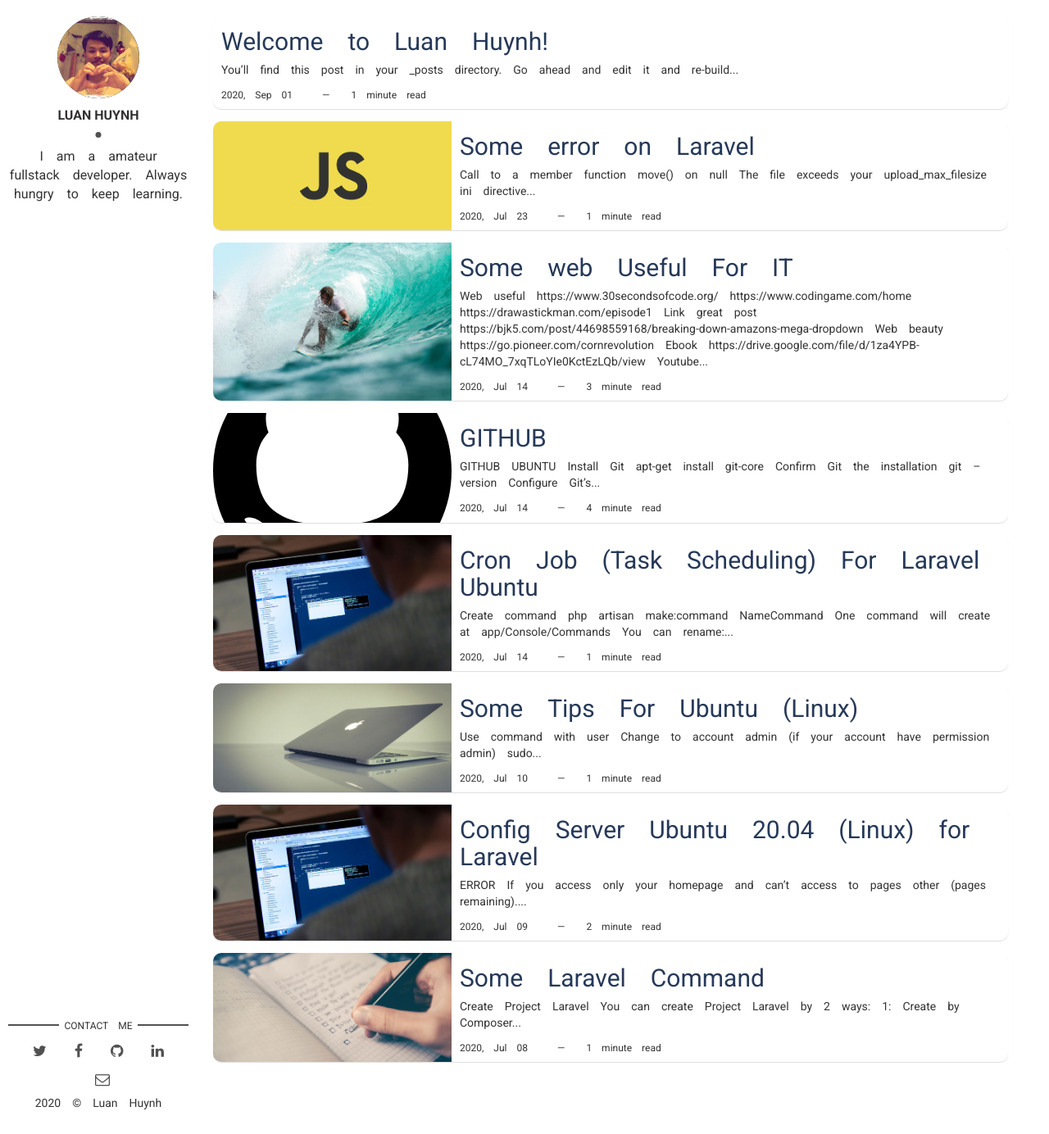
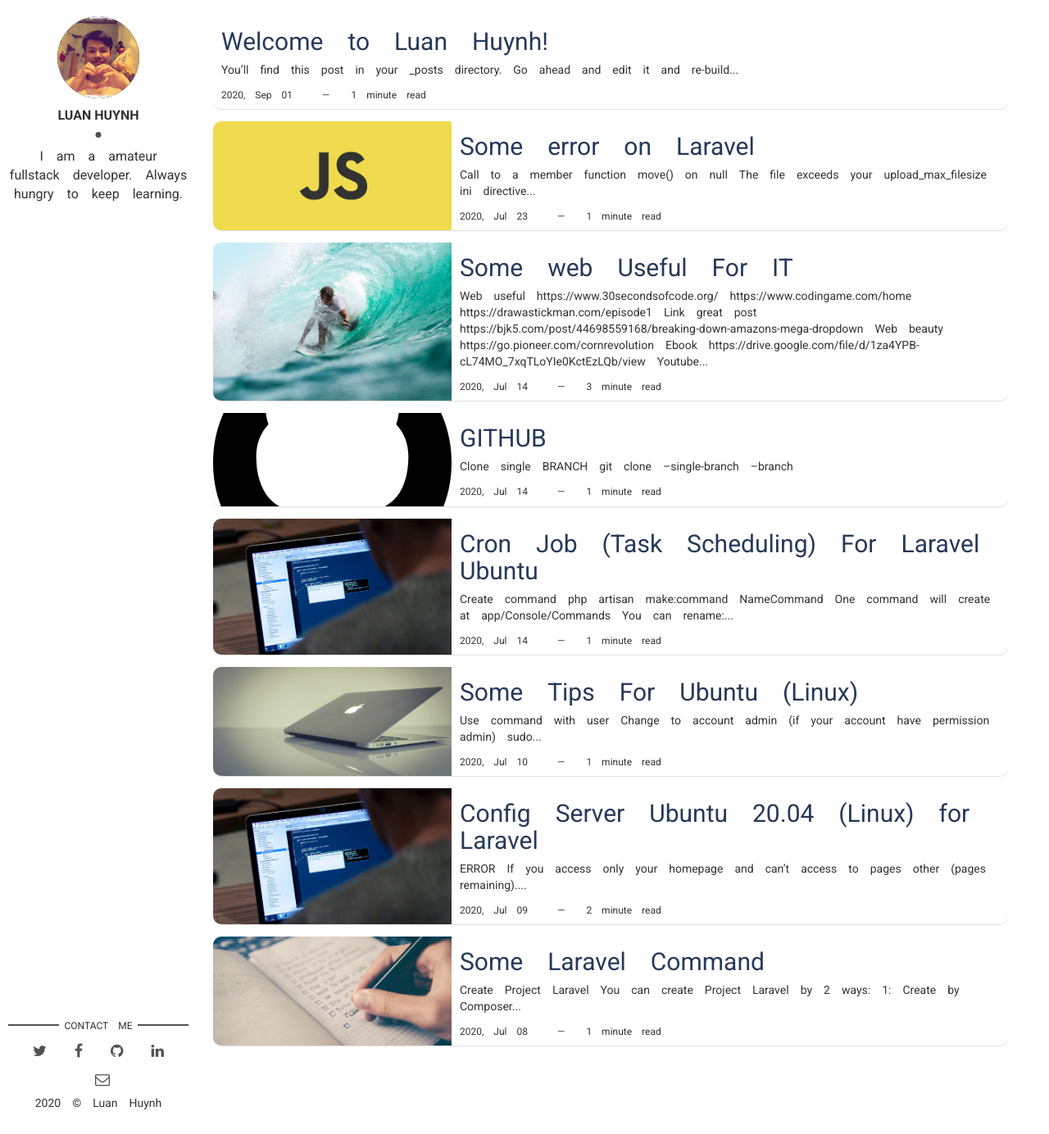
Before and after one commit to minhluan2292/blog, a Jekyll site: the page built from index.html, in a window 1280 px wide and 1384 px high. Shown: the whole window at 82% size. Built offline with Jekyll 4.4.1, drawn with Linux system fonts in a browser that asks for light colours; nearby versions of some CDN libraries; library files that are not in the unit come from our copies; the list of posts is cut into pages by our own code; part of the change alters nothing that is shown.

Commit message:
Update 2020-07-14-github.markdown

```diff
--- a/_posts/2020-07-14-github.markdown
+++ b/_posts/2020-07-14-github.markdown
@@ -7,89 +7,5 @@ img: github.svg #### Add image post (optional)
 fig-caption: #### Add figcaption (optional)
 tags: [Github]
 ---
-## GITHUB UBUNTU
-1. Install Git
->apt-get install git-core
-2. Confirm Git the installation
->git --version
-3. Configure Git’s settings (for the root user)
->git config --global user.name "testuser"
->git config --global user.email "testuser@example.com"
-4. See details using Git
->git config
-5. Create SSH Keygen to add in Github
->ssh-keygen -t rsa -b 4096 -C "yourmail@gmail.com"
-
-After that you will give the name of key to save. When saved, you find that file, use nano to read and copy and paste it in github in order to pull or push your project
-
-
-
-#### Git và GitHub — Liệu bạn đã thật sự biết cách sử dụng?
-Git là một trong những Hệ thống Quản lý Phiên bản Phân tán, vốn được phát triển nhằm quản lý mã nguồn (source code) hữu hiệu của Linux.
-GitHub cũng là một nền tảng lưu trữ online lớn nhất trên thế giới về các dự án nhiều người làm.
-
-#### Sơ lược về Local Repository và Remote Repository
-Repository là nơi sẽ ghi lại trạng thái của thư mục và file.  Bằng việc đặt thư mục muốn quản lý lịch sử thay đổi dưới sự quản lý của repository, có thể ghi chép lại lịch sử thay đổi của thư mục và file trong thư mục đó.
-
-Repository:
-Đầu tiên, repository của Git được phân thành 2 loại là remote repository và local repository.
-{Remote Repository}: Là repository để chia sẻ giữa nhiều người và bố trí trên server chuyên dụng.
-{Local Repository}: Là repository bố trí trên máy của bản thân mình, dành cho một người dùng sử dụng.
-
-#### Cài Đặt Git và Các Thiết Lập Ban Đầu
-{Step 1} Cài Đặt Git trên máy tính, Laptop của các bạn:
-Cài Git vào Mac OS: Đối với Mac, bạn có thể sử dụng file installer tải tại địa chỉ http://git-scm.com/download/mac để cài đặt.
-Cài Git vào Windows: Nếu bạn dùng Windows thì có thể tải file .exe cài đặt Git tại địa chỉ http://git-scm.com/download/win. Khi cài bạn có thể để nguyên tùy chọn mặc định mà không cần tùy chỉnh gì thêm nếu bạn chưa hiểu về nó.
-
-{Step 2} Thiết lập chứng thực cá nhân:
-Sau khi cài Git xong, việc đầu tiên bạn nên làm là khai báo tên và địa chỉ email vào trong file cấu hình của Git trên máy. Để làm điều này bạn sẽ cần sử dụng hai lệnh sau đây để thiết lập tên và email.
-$ git config --global user.name "Thach Pham"
-$ git config --global user.email "contact@thachpham.com"
-Sau khi thiết lập xong, bạn có thể kiểm tra thông tin chứng thực trên user của bạn bằng cách xem tập tin
-$ git config --list
-
-#### Hướng dẫn cách tạo một Local Repo (Kho Chứa Code trên Máy Tính cá nhân)
-[Lệnh Git 1] Tạo Local Repo:
-$ git init
-$ git remote add origin [GitHub_Repo_URL]
-
-#### Clone một remote repository
-[Lệnh Git 2] Clone (Tải) một Remote Repo về Local PC:
-$  git clone [GitHub_Repo_URL]
-
-#### Git Workflow (Qui Trình Xử Lý trên Git)
-Staging Area là gì?
-Staging Area nghĩa là một khu vực mà nó sẽ được chuẩn bị cho quá trình commit, nghĩa là khu vực sẽ lưu trữ những thay đổi của bạn trên tập tin để nó có thể được commit, vì muốn commit tập tin nào thì tập tin đó phải nằm trong Staging Area.
-Commit nghĩa là một hành động để Git lưu lại một bản chụp (snapshot) của các sự thay đổi trong thư mục làm việc, và các tập tin và thư mục được thay đổi đã phải nằm trong Staging Area
-
-#### Cùng tìm hiểu về Lệnh Git add
-[Lệnh Git 3] $ git add
-
-#### Cùng tìm hiểu về Lệnh Git commit
-[Lệnh Git 4] $ git commit –m “descriptive message”
-
-#### Cùng tìm hiểu về Lệnh Git push
-[Lệnh Git 5] $ git push origin [branch-name]
-
-#### Cùng tìm hiểu về Lệnh Git push
-[Lệnh Git 6] $ git status
-
-#### Cùng tìm hiểu về Lệnh Git diff
-[Lệnh Git 7] $ git diff
-
-#### Cùng tìm hiểu về Lệnh Git log
-[Lệnh Git 8] $ git log
-
-#### Cùng tìm hiểu về Lệnh Git reset
-[Lệnh Git 9] $ git reset
-
-#### Hướng Dẫn Cách Clone một Github Repository
-Để sao chép remote repository, sẽ thực hiện thao tác gọi là "clone".
-
-Khi thực hiện Clone, sẽ tải về toàn bộ nội dung của remote repository, và có thể tạo thành local repository ở máy khác.
-
-#### Cùng tìm hiểu về Lệnh Git fetch và Git pull
-[Lệnh Git 10] $ git fetch & git pull
-
 ### Clone single BRANCH
 git clone --single-branch --branch <branchname> <remote-repo>
```
